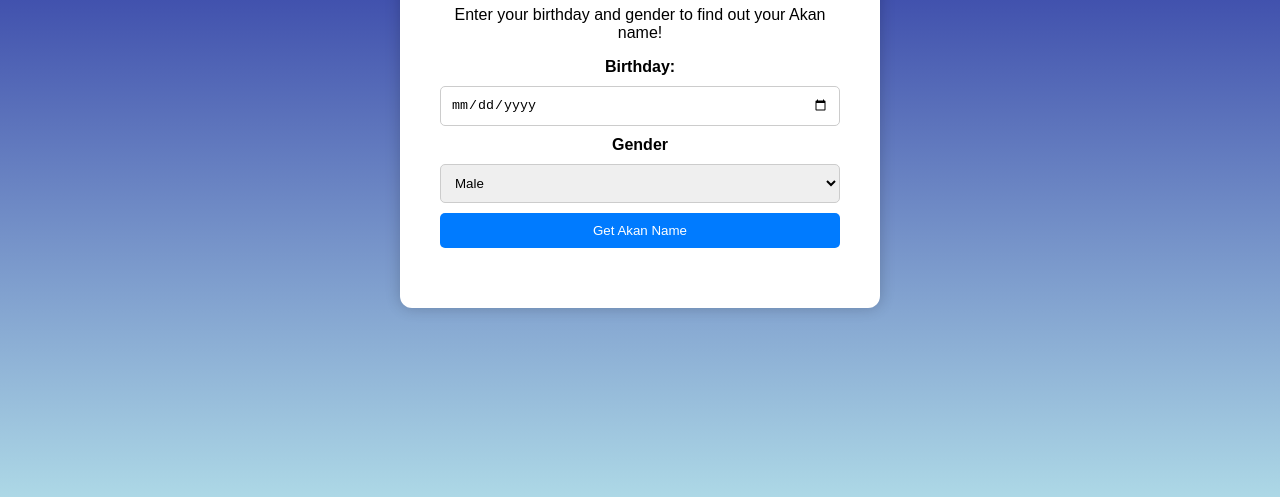
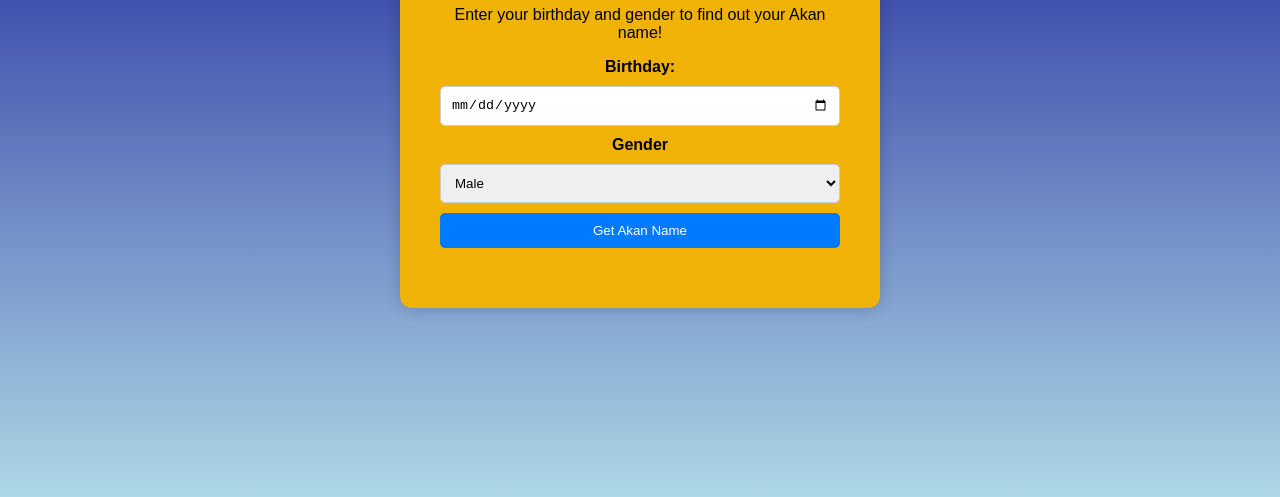
Before and after one commit to mathiasmunene/akanname, a plain HTML site: page index.html in a window 1280 px wide. Shown: the part 303-800 px from the top of the page. Drawn offline with Linux system fonts and the light colour scheme.

Commit message:
background color change

```diff
--- a/css/styles.css
+++ b/css/styles.css
@@ -12,7 +12,7 @@ body {
   }
 
 .container {
-    background-color: #fff;
+    background-color: #f0b207;
     padding: 40px; /* Increased padding */
     border-radius: 12px; /* Slightly larger border radius */
     box-shadow: 0 0 15px rgba(0, 0, 0, 0.2); /* Enhanced shadow */
```
